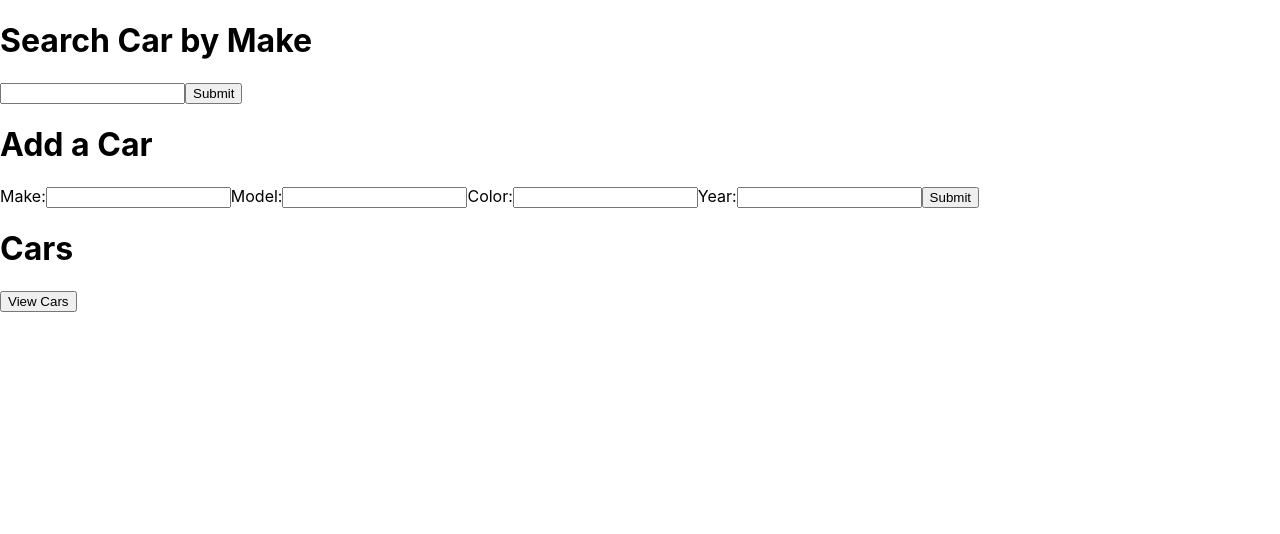
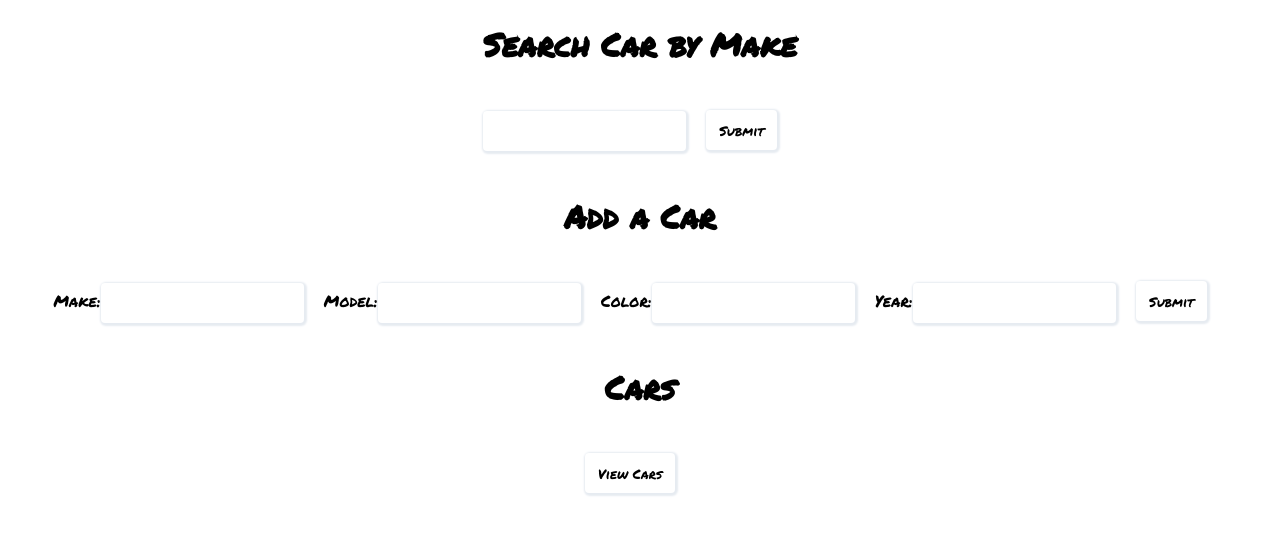
Before and after one commit to richieganney/cars, a React (Create React App) app: page / in a window 1280 px wide. Shown: the top 534 px of the page. Built offline with nearby package versions, Linux system fonts and the light colour scheme.

Commit message:
style changes

```diff
--- a/public/index.html
+++ b/public/index.html
@@ -10,34 +10,12 @@
       content="Web site created using create-react-app"
     />
     <link rel="apple-touch-icon" href="%PUBLIC_URL%/logo192.png" />
-    <!--
-      manifest.json provides metadata used when your web app is installed on a
-      user's mobile device or desktop. See https://developers.google.com/web/fundamentals/web-app-manifest/
-    -->
+    <link href="https://fonts.googleapis.com/css?family=Permanent+Marker&display=swap" rel="stylesheet">
     <link rel="manifest" href="%PUBLIC_URL%/manifest.json" />
-    <!--
-      Notice the use of %PUBLIC_URL% in the tags above.
-      It will be replaced with the URL of the `public` folder during the build.
-      Only files inside the `public` folder can be referenced from the HTML.
-
-      Unlike "/favicon.ico" or "favicon.ico", "%PUBLIC_URL%/favicon.ico" will
-      work correctly both with client-side routing and a non-root public URL.
-      Learn how to configure a non-root public URL by running `npm run build`.
-    -->
     <title>React App</title>
   </head>
   <body>
     <noscript>You need to enable JavaScript to run this app.</noscript>
     <div id="root"></div>
-    <!--
-      This HTML file is a template.
-      If you open it directly in the browser, you will see an empty page.
-
-      You can add webfonts, meta tags, or analytics to this file.
-      The build step will place the bundled scripts into the <body> tag.
-
-      To begin the development, run `npm start` or `yarn start`.
-      To create a production bundle, use `npm run build` or `yarn build`.
-    -->
   </body>
 </html>
--- a/src/App.js
+++ b/src/App.js
@@ -6,9 +6,10 @@ import SearchCar from './components/SearchCar'
 function App() {
   return (
     <div>
-        <SearchCar />
+        <center><SearchCar />
         <AddCar />
         <Cars/>
+        </center>
     </div>
   );
 }
--- a/src/index.css
+++ b/src/index.css
@@ -1,13 +1,66 @@
 body {
-  margin: 0;
-  font-family: -apple-system, BlinkMacSystemFont, 'Segoe UI', 'Roboto', 'Oxygen',
+  margin: 100;
+  padding: 100;
+  font-family: 'Permanent Marker', cursive;
+  /* font-family: -apple-system, BlinkMacSystemFont, '' 'Segoe UI', 'Roboto', 'Oxygen',
     'Ubuntu', 'Cantarell', 'Fira Sans', 'Droid Sans', 'Helvetica Neue',
-    sans-serif;
+    sans-serif; */
   -webkit-font-smoothing: antialiased;
   -moz-osx-font-smoothing: grayscale;
 }
-
 code {
   font-family: source-code-pro, Menlo, Monaco, Consolas, 'Courier New',
     monospace;
 }
+button {
+  font-size: 20;
+  font-family: 'Permanent Marker', cursive;
+  margin-top: 20px;
+	margin-bottom: 20px;
+	margin-right: 20px;
+	align-content: center;
+	max-width: 300px;
+  padding: 1rem;
+  position: relative;
+  box-sizing: border-box;
+  height: 40px;
+  padding: 10px 12px;
+  border: 1px solid transparent;
+  background-color: white !important;
+  border-radius: 4px;
+  box-shadow: 1px 1px 2px 2px #e6ebf1;
+  -webkit-transition: box-shadow 150ms ease;
+  transition: box-shadow 150ms ease;
+}
+input {
+  font-size: 20;
+  font-family: 'Permanent Marker', cursive;
+  margin-top: 20px;
+	margin-bottom: 20px;
+	margin-right: 20px;
+	align-content: center;
+	max-width: 300px;
+  padding: 1rem;
+  position: relative;
+   box-sizing: border-box;
+   height: 40px;
+   padding: 10px 12px;
+   border: 1px solid transparent;
+   background-color: white !important;
+   border-radius: 4px;
+   box-shadow: 1px 1px 2px 2px #e6ebf1;
+   -webkit-transition: box-shadow 150ms ease;
+   transition: box-shadow 150ms ease;
+}
+input[type="text"] {
+  font-family: Montserrat, Arial, Helvetica, sans-serif;
+  box-sizing: border-box;
+  height: 40px;
+  padding: 10px 12px;
+  border: 1px solid transparent;
+	background-color: white !important;
+  border-radius: 4px;
+  box-shadow: 1px 1px 2px 2px #e6ebf1;
+  -webkit-transition: box-shadow 150ms ease;
+  transition: box-shadow 150ms ease;
+}
```
Also changed, not shown: src/components/DisplayCars.js (+0 -9 lines).
